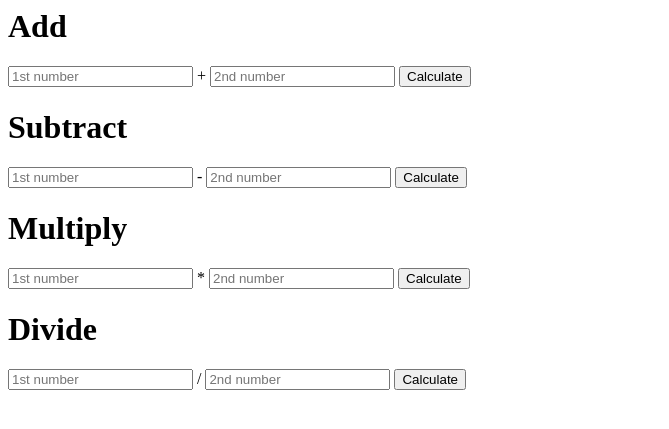
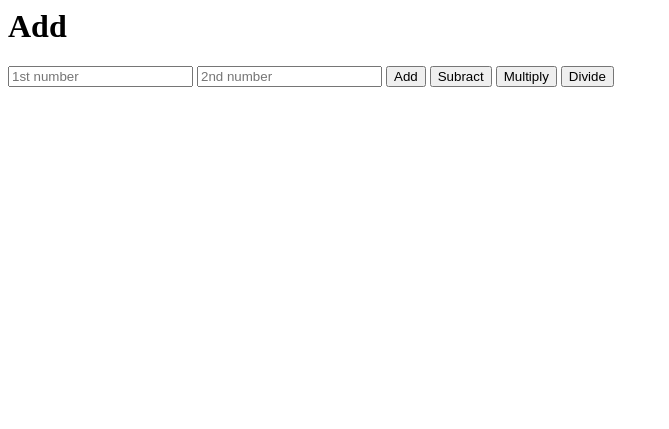
Before and after one commit to irenafnaf/Ironhack, a Sinatra app: page / in a window 1280 px wide. Shown: the top 429 px of the page, without its empty margins (0-669 px from the left). Run offline with Sinatra, Linux system fonts and the light colour scheme.

Commit message:
Changed to only one form with the four operation buttons add, subtract, multiply, divide

```diff
--- a/week_5/online_calculator/views/home.erb
+++ b/week_5/online_calculator/views/home.erb
@@ -5,38 +5,15 @@
 <body>
 	<h1>Add</h1>
 
-		<form action="/calculate_add" method="POST">
-			<input type="number" name="first_number" placeholder="1st number"> +
+		<form action="/calculate" method="POST">
+			<input type="number" name="first_number" placeholder="1st number">
 			<input type="number" name="second_number" placeholder="2nd number">
 
-			<button type="submit">Calculate</button>
+			<button type="submit" name="operation" value="addition">Add</button>
+			<button type="submit" name="operation" value="subtraction">Subract</button>
+			<button type="submit" name="operation" value="multiplication">Multiply</button>
+			<button type="submit" name="operation" value="division">Divide</button>
 		</form>
 
-	<h1>Subtract</h1>
-
-		<form action="/calculate_subtract" method="POST">
-			<input type="number" name="first_number" placeholder="1st number"> -
-			<input type="number" name="second_number" placeholder="2nd number">
-
-			<button type="submit">Calculate</button>
-		</form>
-
-	<h1>Multiply</h1>
-
-		<form action="/calculate_multiply" method="POST">
-			<input type="number" name="first_number" placeholder="1st number"> *
-			<input type="number" name="second_number" placeholder="2nd number">
-
-			<button type="submit">Calculate</button>
-		</form>
-
-	<h1>Divide</h1>
-
-		<form action="/calculate_divide" method="POST">
-			<input type="number" name="first_number" placeholder="1st number"> /
-			<input type="number" name="second_number" placeholder="2nd number">
-
-			<button type="submit">Calculate</button>
-		</form>
 </body>
 </hmtl>
```
